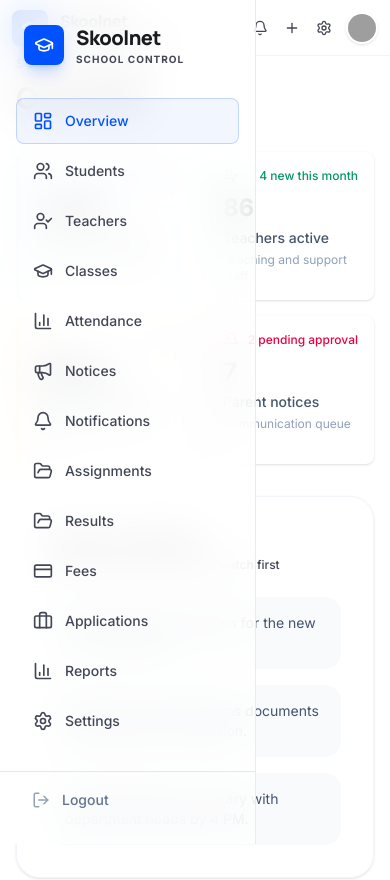
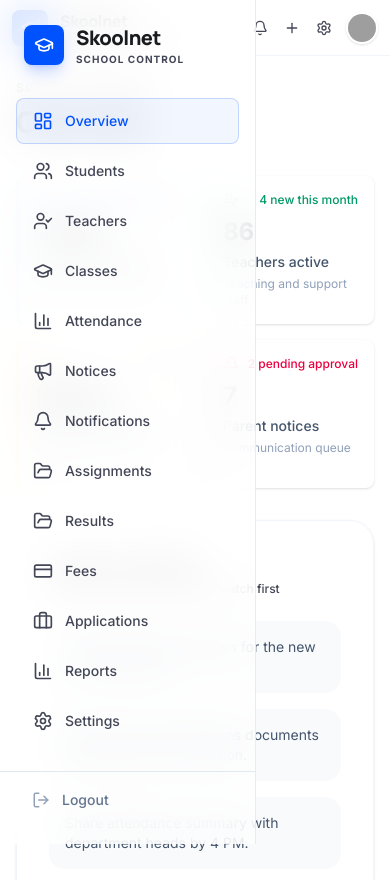
Before and after one commit to md-sonu07/skoolnet, a React (Vite) app: page /dashboard/school/overview in a window 390 px wide. Shown: the top 880 px of the page. Built offline with nearby package versions, Linux system fonts and the light colour scheme; grey boxes are pictures that could not be loaded.

Commit message:
refactor(layout): adjust dashboard shell container padding and max-width for mobile responsiveness
Increase top padding from pt-14 to pt-20 and bottom padding from pb-20 to pb-28 on smaller screens, while reducing max-width from 1600px to 400px for improved layout consistency. No breaking changes.

```diff
--- a/src/components/layout/common/DashboardShell.jsx
+++ b/src/components/layout/common/DashboardShell.jsx
@@ -34,7 +34,7 @@ export default function DashboardShell({ topbar: Topbar, sidebar: Sidebar, showB
           {Topbar}
         </div>
 
-        <div className={`pt-14 md:pt-24 pb-20 md:pb-12 px-4 md:px-8 max-w-[1600px] mx-auto bg-background/30 ${showBottomNav ? 'min-h-screen' : ''}`}>
+        <div className={`pt-20 md:pt-24 pb-28 md:pb-12 px-4 md:px-8 max-w-400 mx-auto bg-background/30 ${showBottomNav ? 'min-h-screen' : ''}`}>
           <Outlet context={context} />
         </div>
         {showBottomNav && <MobileBottomNav onOpenSidebar={openSidebar} />}
```
